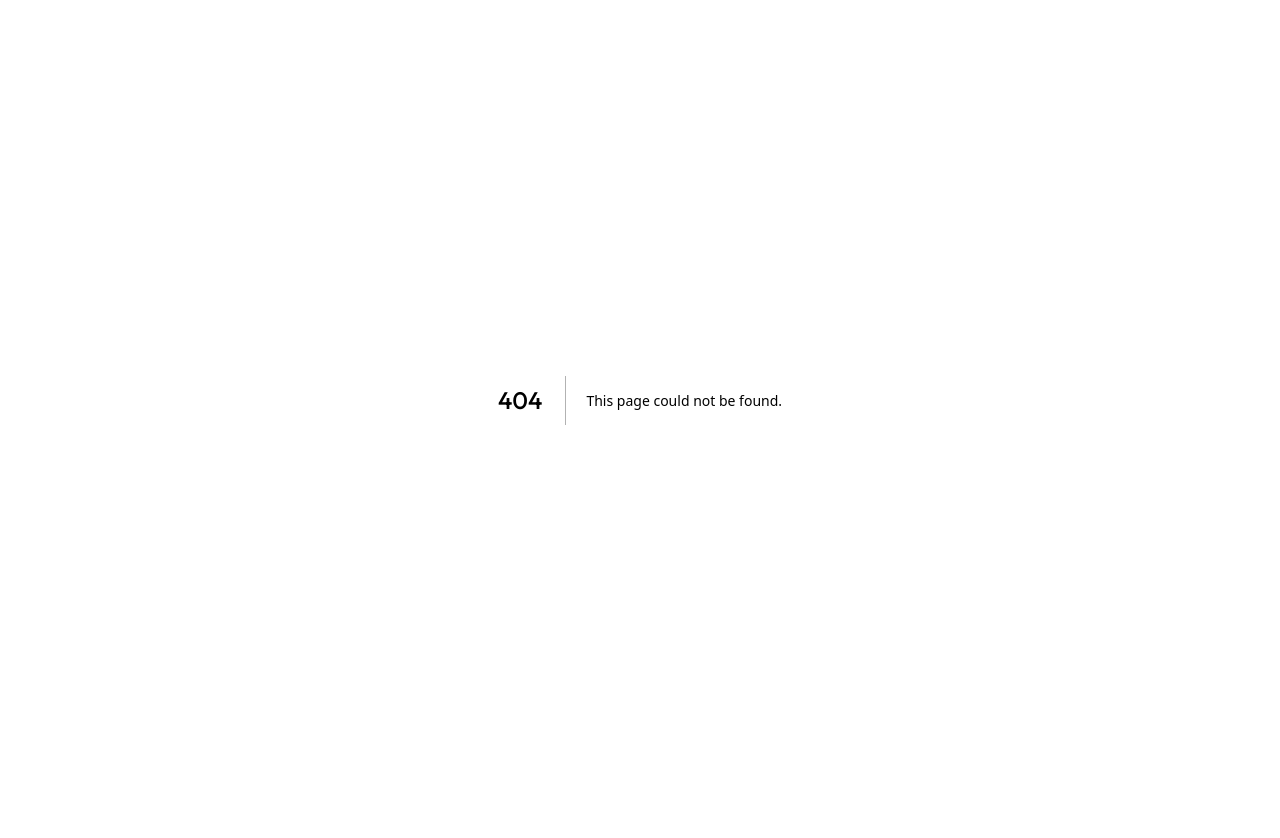
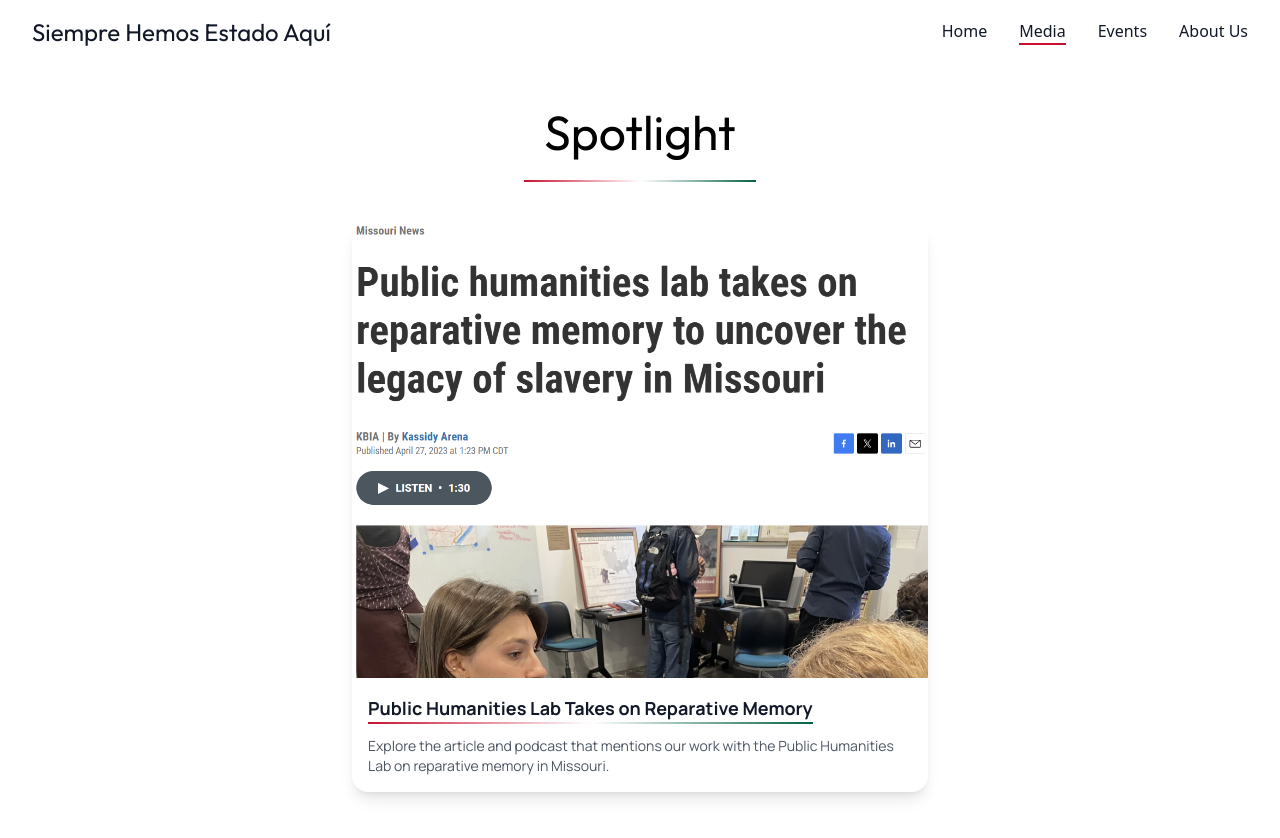
Before and after one commit to DylanAlfonso13/mexstl, a Next.js app: page /media in a window 1280 px wide. Before the commit this address had no page. Shown: the top 838 px of the page. Before the commit the page ends 800 px from the top, so only its background shows below. Built offline with nearby package versions, Linux system fonts and the light colour scheme.

Commit message:
Media page created with a spotlight on the podcast / article we're part of

```diff
--- /dev/null
+++ b/src/app/media/page.tsx
@@ -0,0 +1,21 @@
+import Nav from "@/components/Nav";
+import TitleText from "@/components/TitleText";
+import SpotlightCard from "@/components/SpotlightCard";
+
+export default function Media() {
+  return (
+    <div>
+      <Nav />
+      <div className="relative z-10 flex flex-col items-center min-h-screen text-black px-4 sm:px-6 lg:px-8">
+        <TitleText text="Spotlight" />
+        <div className="mt-10"></div>
+        <SpotlightCard
+          title="Public Humanities Lab Takes on Reparative Memory"
+          description="Explore the article and podcast that mentions our work with the Public Humanities Lab on reparative memory in Missouri."
+          imageSrc="/reparative-memory.png" // Change this to a real image URL
+          articleUrl="https://www.kbia.org/missouri-news/2023-04-27/public-humanities-lab-takes-on-reparative-memory-to-uncover-the-legacy-of-slavery-in-missouri"
+        />
+      </div>
+    </div>
+  );
+}
--- /dev/null
+++ b/src/components/SpotlightCard.tsx
@@ -0,0 +1,33 @@
+import Image from "next/image";
+import Link from "next/link";
+
+interface SpotlightCardProps {
+  title: string;
+  description: string;
+  imageSrc: string;
+  articleUrl: string;
+}
+
+export default function SpotlightCard({
+  title,
+  description,
+  imageSrc,
+  articleUrl,
+}: SpotlightCardProps) {
+  return (
+    <Link href={articleUrl} target="_blank">
+      <div className="max-w-xl w-full bg-white shadow-lg rounded-2xl overflow-hidden transition-transform transform hover:scale-105 cursor-pointer">
+
+        <img src={imageSrc} alt={title} className="w-full" />
+        <div className="p-4">
+          {/* Container for title + bar with responsive alignment */}
+          <div className="inline-block mx-auto text-center lg:text-left">
+            <h3 className="text-lg font-bold text-gray-900">{title}</h3>
+            <div className="w-full h-[1.5px] bg-gradient-to-r from-[#C8102E] via-white to-[#006341]"></div>
+          </div>
+          <p className="text-sm text-gray-600 mt-3">{description}</p>
+        </div>
+      </div>
+    </Link>
+  );
+}
```
Also changed, not shown: src/app/about/page.tsx (+0 -10 lines), public/reparative-memory.png (added).
